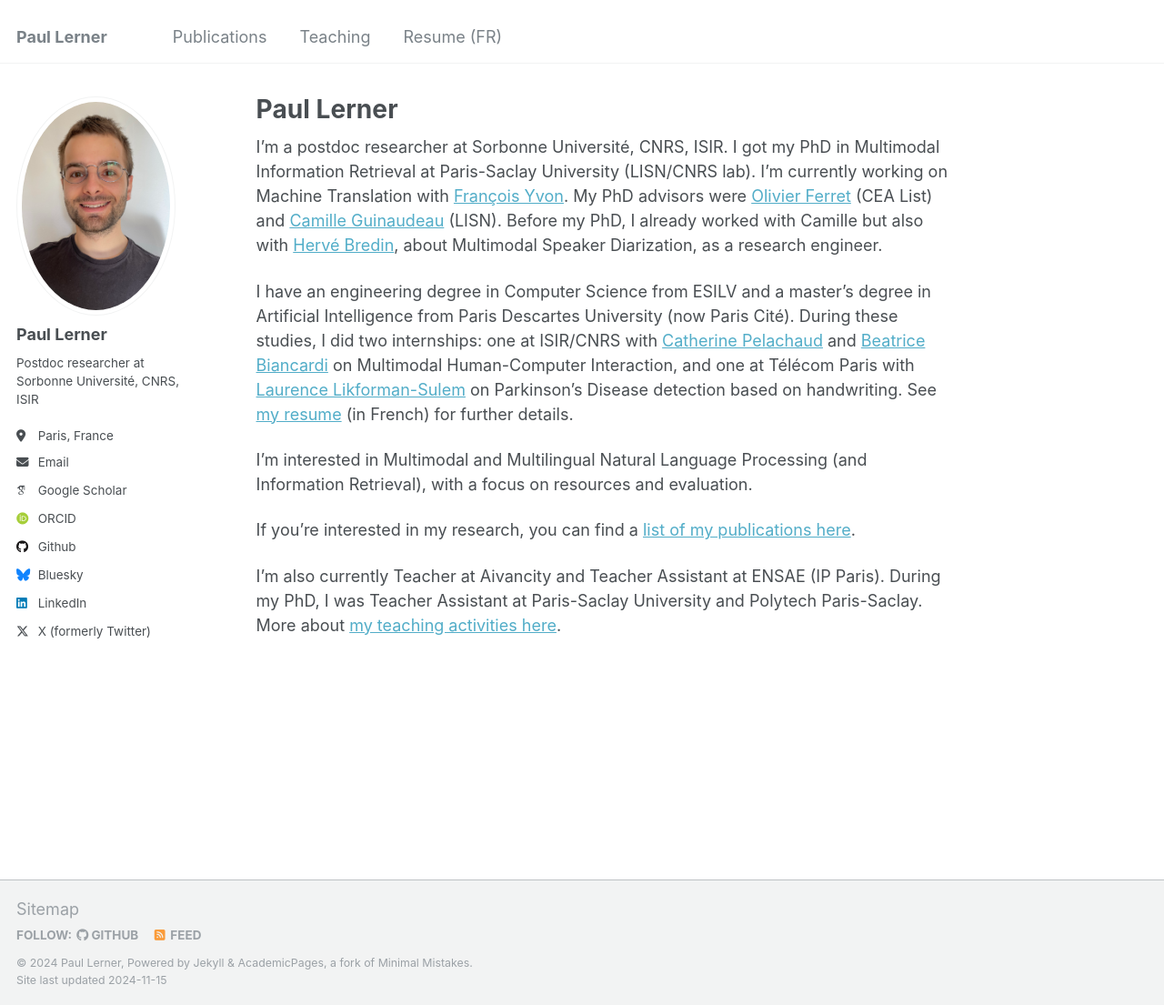
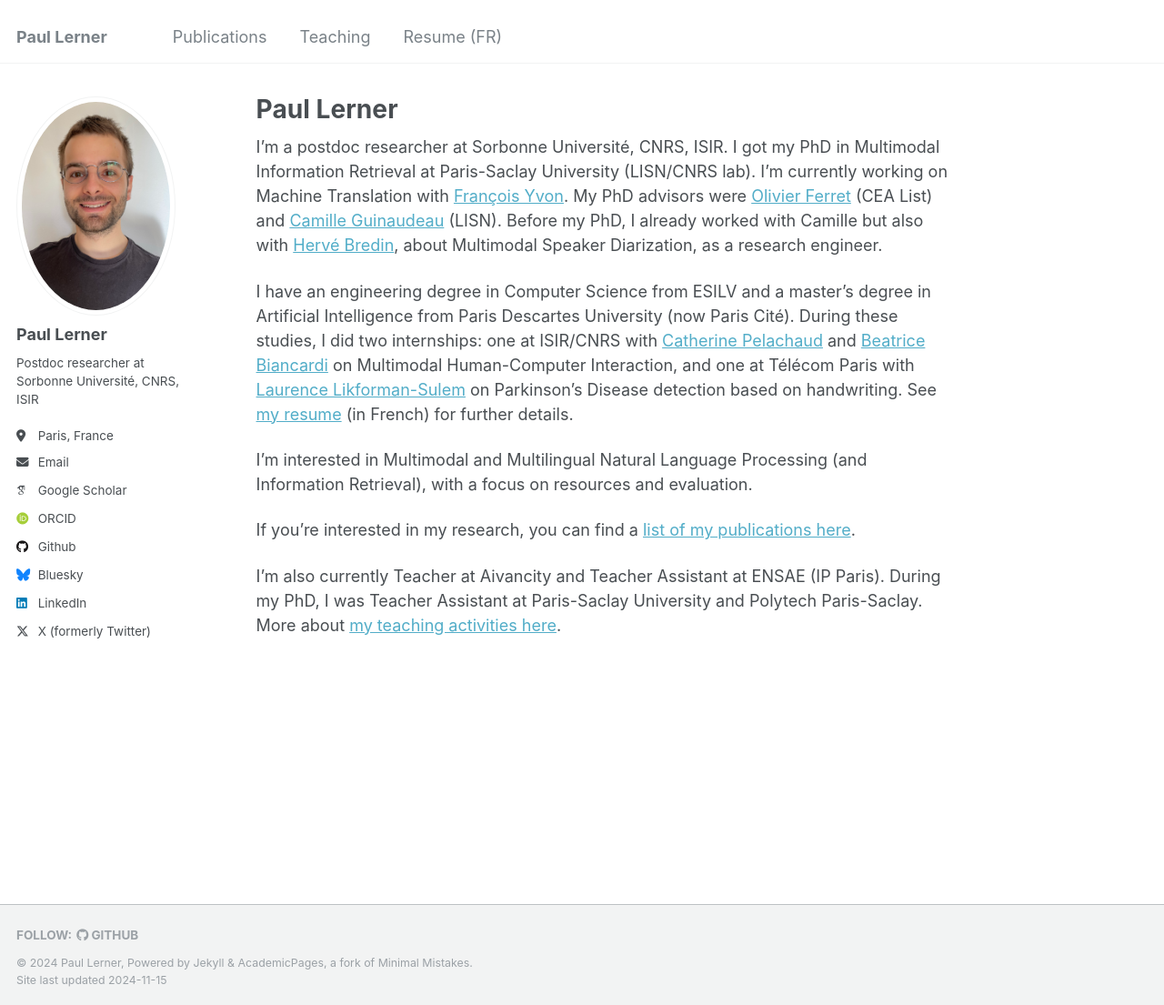
Before and after one commit to PaulLerner/PaulLerner.github.io, a Jekyll site: the page built from _pages/about.md, in a window 1280 px wide and 1105 px high. Shown: the whole window at 91% size. Built offline with Jekyll 4.4.1, drawn with Linux system fonts in a browser that asks for light colours; some web fonts are replaced.

Commit message:
try disable redundant footer

```diff
--- a/_config.yml
+++ b/_config.yml
@@ -48,6 +48,7 @@ staticman:
         format           : "iso8601" # "iso8601" (default), "timestamp-seconds", "timestamp-milliseconds"
 atom_feed:
   path                   : # blank (default) uses feed.xml
+  hide                   : true
 
 # SEO Related
 google_site_verification :
--- a/_includes/footer/custom.html
+++ b/_includes/footer/custom.html
@@ -1,3 +1,2 @@
 <!-- start custom footer snippets -->
-<a href="/sitemap/">Sitemap</a>
 <!-- end custom footer snippets -->
```
